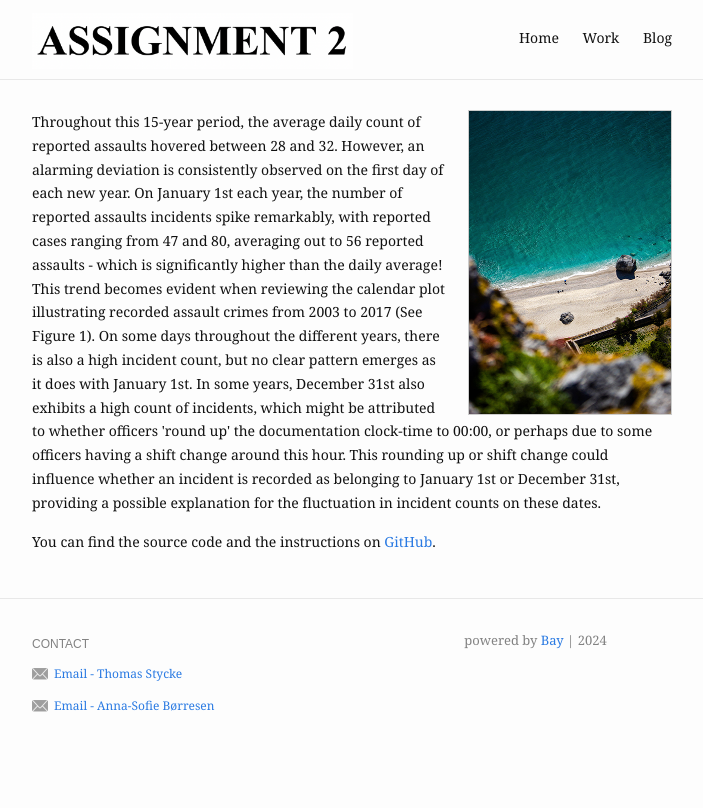
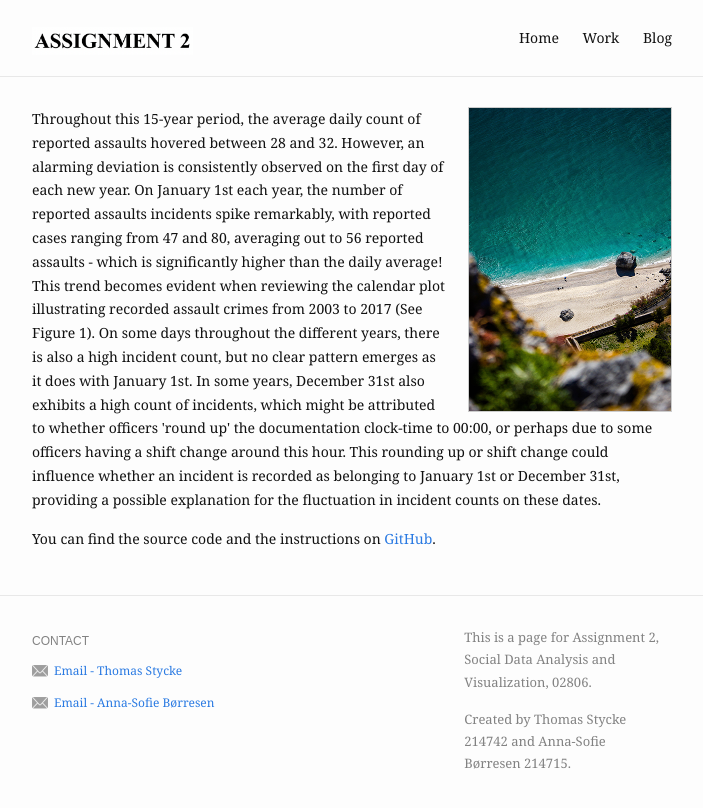
Before and after one commit to Thomasstycke/Thomasstycke.github.io, a Jekyll site: the page built from index.md, in a window 1280 px wide. Shown: the top 808 px of the page, without its empty margins (288-991 px from the left). Built offline with Jekyll 4.4.1, drawn with Linux system fonts in a browser that asks for light colours.

```diff
--- a/_includes/footer.html
+++ b/_includes/footer.html
@@ -56,7 +56,10 @@
       {% if site.footer.show_powered_by == true %}
         <div class="footer-col footer-col-3 powered-by">
           <p>
-            powered by <a href="https://github.com/eliottvincent/bay">Bay</a> | {{ 'now' | date: "%Y" }}
+            This is a page for Assignment 2,  Social Data Analysis and Visualization, 02806.
+          </p>
+          <p>
+            Created by Thomas Stycke 214742 and Anna-Sofie Børresen 214715.
           </p>
         </div>
       {% endif %}
--- a/_sass/_layout.scss
+++ b/_sass/_layout.scss
@@ -24,7 +24,7 @@
   float: left;
 
   img {
-    height: 56px;
+    height: 28px;
   }
 
   &,
```
Also changed, not shown: 2 other files.
